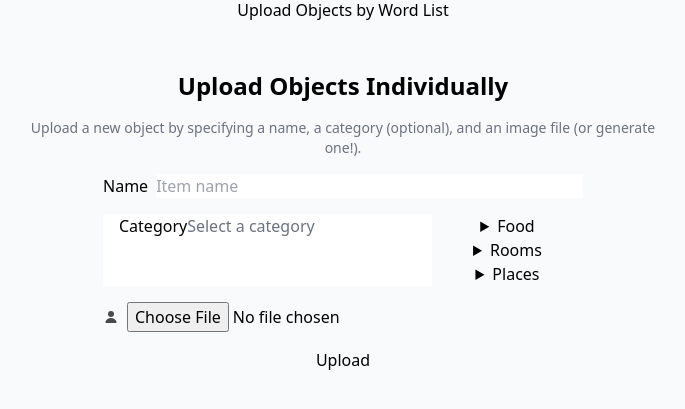
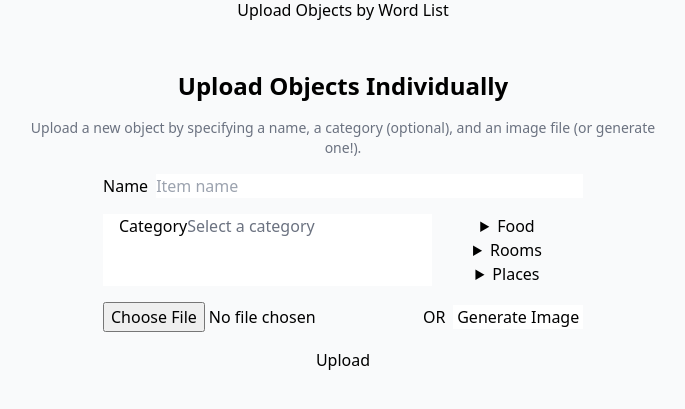
Before and after one commit to sjk7876/brickhack11, a Django app: page /caretaker/ in a window 1280 px wide. Shown: the part 270-679 px from the top of the page, without its empty margins (297-982 px from the left). Run offline with Django 5.2, Linux system fonts and the light colour scheme; data comes from the database, SQL or seed files in the repository; some libraries are stand-ins or nearby versions.

Commit message:
Added generate image button

```diff
--- a/core/templates/caretaker/caretakerUploadIndividualItems.html
+++ b/core/templates/caretaker/caretakerUploadIndividualItems.html
@@ -1,6 +1,7 @@
-{% extends "caretaker/caretakerPageLayout.html" %} {% load static %}
+{% extends "caretaker/caretakerPageLayout.html" %}
+{% load static %}
 {% block submenu %}
-<div class="flex flex-col justify-center gap-4 ">
+<div class="flex flex-col justify-center gap-4">
   <h1 class="text-2xl font-bold">Upload Objects Individually</h1>
   <p class="text-sm text-gray-500">
     Upload a new object by specifying a name, a category (optional), and an
@@ -18,7 +19,12 @@
     <!-- Name Input -->
     <label class="input input-bordered flex items-center gap-2">
       Name
-      <input type="text" name="name" class="grow outline-transparent border-transparent" placeholder="Item name" />
+      <input
+        type="text"
+        name="name"
+        class="grow outline-transparent border-transparent"
+        placeholder="Item name"
+      />
     </label>
 
     <!-- Category Dropdown -->
@@ -44,13 +50,17 @@
         <!-- Parent Category (Selectable + Expandable) -->
         <li>
           <details>
-            <summary onclick="selectCategory('{{ node.id }}', '{{ node.name }}')">
+            <summary
+              onclick="selectCategory('{{ node.id }}', '{{ node.name }}')"
+            >
               {{ node.name }}
             </summary>
             <ul>
               {% for child in node.children.all %}
               <li>
-                <a onclick="selectCategory('{{ child.id }}', '{{ child.name }}')">
+                <a
+                  onclick="selectCategory('{{ child.id }}', '{{ child.name }}')"
+                >
                   {{ child.name }}
                 </a>
               </li>
@@ -63,22 +73,31 @@
     </div>
 
     <!-- Hidden Input for Form Submission -->
-    <input type="hidden" name="category_id" id="selected-category"Z />
+    <input type="hidden" name="category_id" id="selected-category" Z />
 
     <!-- Image Upload -->
-    <label class="input input-bordered flex items-center gap-2">
-      <svg
-        xmlns="http://www.w3.org/2000/svg"
-        viewBox="0 0 16 16"
-        fill="currentColor"
-        class="h-4 w-4 opacity-70"
+    <div
+      class="flex w-full items-center place-self-start justify-self-start gap-2"
+    >
+      <label
+        class="input input-bordered flex items-center place-self-start justify-self-start gap-2"
       >
-        <path
-          d="M8 8a3 3 0 1 0 0-6 3 3 0 0 0 0 6ZM12.735 14c.618 0 1.093-.561.872-1.139a6.002 6.002 0 0 0-11.215 0c-.22.578.254 1.139.872 1.139h9.47Z"
+        <input
+          type="file"
+          name="image"
+          class="grow"
+          accept="image/*"
+          required
         />
-      </svg>
-      <input type="file" name="image" class="grow" accept="image/*" required />
-    </label>
+      </label>
+      OR
+      <button
+        type="button"
+        class="btn shrink font-normal text-base w-full bg-white border-gray-300 hover:bg-sky-100 transition-colors duration-150"
+      >
+        <a href="{% url 'caretaker-generate-single-image' %}">Generate Image</a>
+      </button>
+    </div>
 
     <!-- Submit Button -->
     <button type="submit" class="btn btn-primary w-full">Upload</button>
--- a/core/urls.py
+++ b/core/urls.py
@@ -16,8 +16,9 @@ urlpatterns = [
     path("caretaker/uploaditem/upload/",caregiver_view.upload, name="caretaker-upload"),
     path('caretaker/newCat/', caregiver_view.newCat, name='caretaker-newCat'),
     path('caretaker/uploaditem/', caregiver_view.render_individual_item_input_box, name='caretaker-upload-item'),
-    path("caretaker/uploadwordlist/",caregiver_view.render_word_list_input_box, name="caretaker-word-list"),
-    path("caretaker/uploadwordlist/upload/",caregiver_view.generate_objects_from_word_list, name="caretaker-upload-word-list"),
+    path("caretaker/uploadwordlist/", caregiver_view.render_word_list_input_box, name="caretaker-word-list"),
+    path("caretaker/uploadwordlist/upload/", caregiver_view.generate_objects_from_word_list, name="caretaker-upload-word-list"),
+    path("caretaker/uploaditem/generateimage", caregiver_view.generate_single_image, name="caretaker-generate-single-image"),
 ]
 
 if settings.DEBUG:
--- a/core/views/caregiver_view.py
+++ b/core/views/caregiver_view.py
@@ -2,6 +2,8 @@ from django.shortcuts import render, HttpResponse
 from django.http import HttpResponseRedirect
 
 from core.openaishit.CategorizeWords import catoregizeWordList
+from core.openaishit.ExpandWords import expandWord
+from core.openaishit.GenerateImage import generateImage
 from ..models import Node
 catagories = ["Choose your Catagories"]
 
@@ -32,6 +34,22 @@ def generate_objects_from_word_list(request):
         words_in_json = catoregizeWordList(word_list)
     return HttpResponse(words_in_json)
 
+def generate_single_image(request):
+    if request.method == "POST":
+        print(request.POST)
+        word = request.POST.get('name')
+        category_id = request.POST.get('category_id')
+
+        parent = Node.objects.get(id=category_id)
+        category = parent.name if parent else None
+
+        longer_word = expandWord(word, category)
+        generateImage(longer_word, category, word)
+        filepath = f"core/static/images/{word}.png"
+
+        Node.objects.create(name=word, parent=category, image=filepath)
+    return HttpResponse("good")
+
 def newCat(request):
     if request.method == "POST":
         print(request.POST)
```
